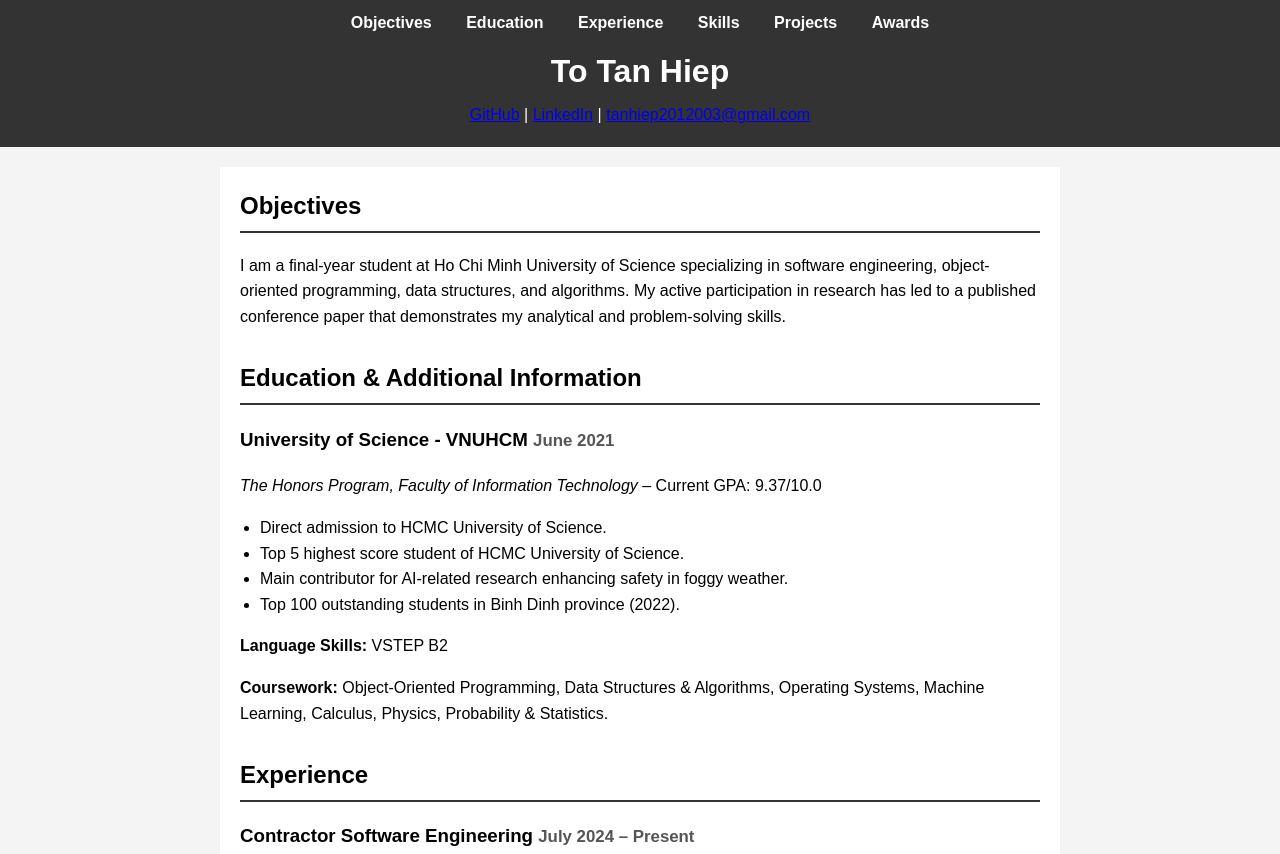
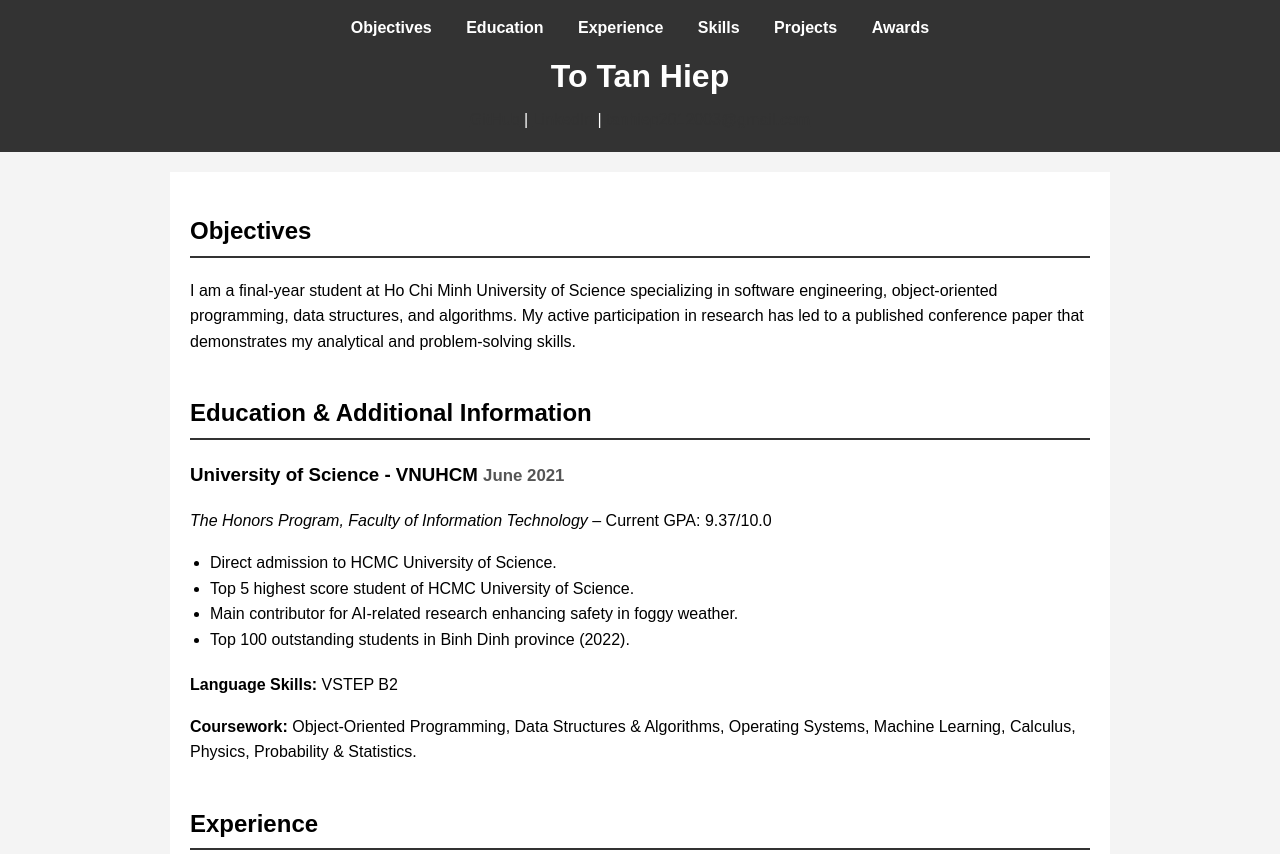
Before and after one commit to TanHiep-To/tan-hiep-portfolio, a plain HTML site: page index.html in a window 1280 px wide. Shown: the top 854 px of the page. Drawn offline with Linux system fonts and the light colour scheme.

Commit message:
Update style.css

```diff
--- a/style.css
+++ b/style.css
@@ -10,18 +10,21 @@ body {
 header {
   background: #333;
   color: #fff;
-  padding: 10px 0;
+  padding: 15px 0;
+  position: sticky;
+  top: 0;
+  z-index: 1000;
 }
 
 nav ul {
   list-style: none;
+  text-align: center;
   margin: 0;
   padding: 0;
-  text-align: center;
 }
 
 nav ul li {
-  display: inline;
+  display: inline-block;
   margin: 0 15px;
 }
 
@@ -31,14 +34,13 @@ nav ul li a {
   font-weight: bold;
 }
 
-nav ul li a.active,
 nav ul li a:hover {
   text-decoration: underline;
 }
 
 .header-info {
   text-align: center;
-  margin: 10px 0;
+  margin-top: 10px;
 }
 
 .header-info h1 {
@@ -50,16 +52,23 @@ nav ul li a:hover {
 }
 
 main {
-  max-width: 800px;
+  max-width: 900px;
   margin: 20px auto;
   background: #fff;
   padding: 20px;
 }
 
-h2 {
+section {
+  margin-bottom: 40px;
+}
+
+section h2 {
   border-bottom: 2px solid #333;
   padding-bottom: 5px;
-  margin-top: 0;
+}
+
+.education-item, .experience-item, .project-item {
+  margin-bottom: 20px;
 }
 
 .date {
@@ -75,11 +84,15 @@ footer {
   margin-top: 20px;
 }
 
-section {
-  margin-bottom: 30px;
-}
-
 ul {
   margin: 10px 0;
   padding-left: 20px;
 }
+
+a {
+  color: #333;
+}
+
+a:hover {
+  color: #555;
+}
```
